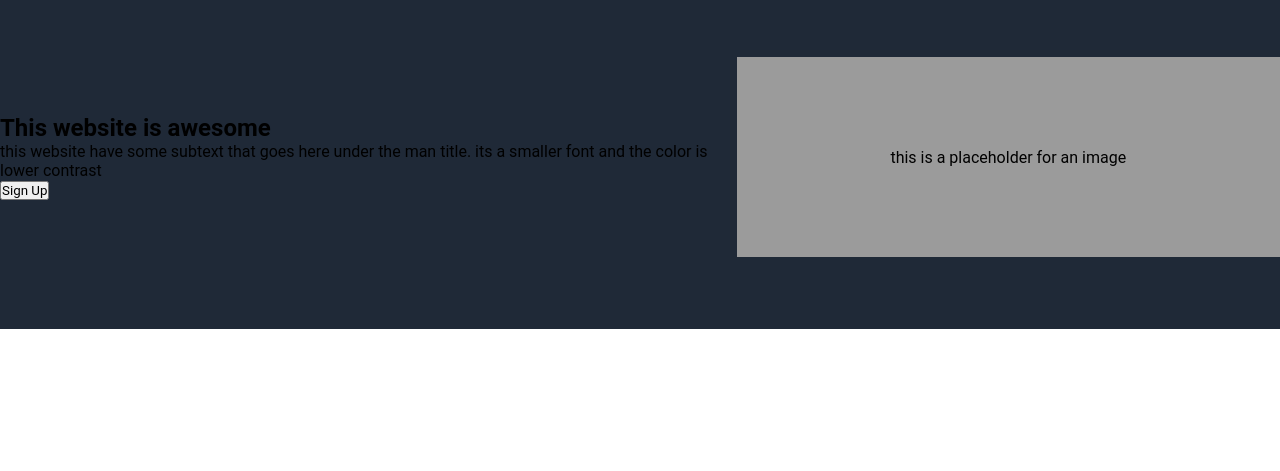
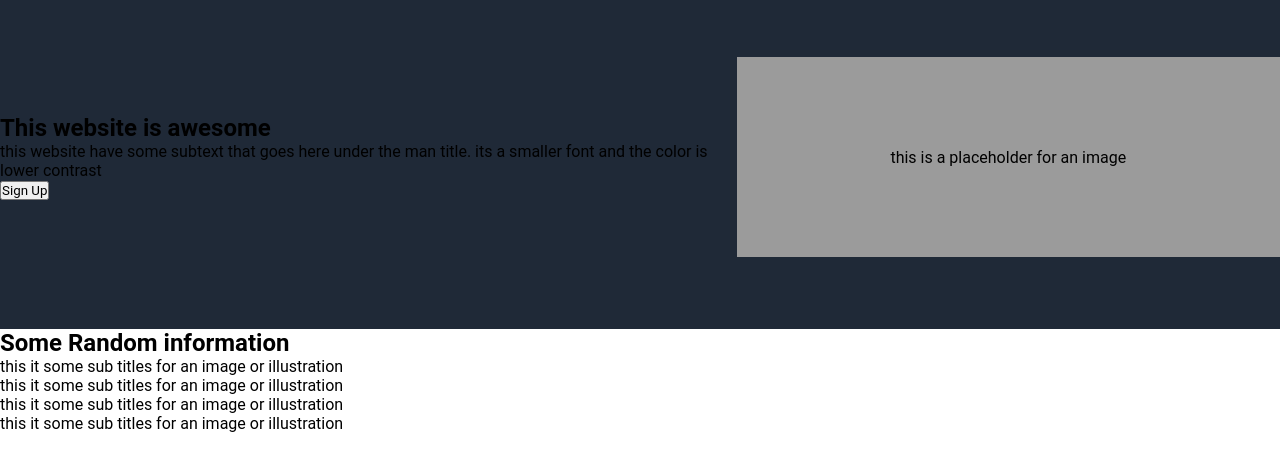
Before and after one commit to alexsiba/landing-page, a plain HTML site: page index.html in a window 1280 px wide. Shown: the part 71-542 px from the top of the page. Drawn offline with Linux system fonts and the light colour scheme.

Commit message:
the structure for the info page

```diff
--- a/index.html
+++ b/index.html
@@ -32,5 +32,26 @@
         </div>
       </div>
     </section>
+    <section class="about">
+      <h1>Some Random information</h1>
+      <div class="container">
+        <div class="boxers">
+          <div class="box"></div>
+          <p>this it some sub titles for an image or illustration</p>
+        </div>
+        <div class="boxers">
+          <div class="box"></div>
+          <p>this it some sub titles for an image or illustration</p>
+        </div>
+        <div class="boxers">
+          <div class="box"></div>
+          <p>this it some sub titles for an image or illustration</p>
+        </div>
+        <div class="boxers">
+          <div class="box"></div>
+          <p>this it some sub titles for an image or illustration</p>
+        </div>
+      </div>
+    </section>
   </body>
 </html>
```
